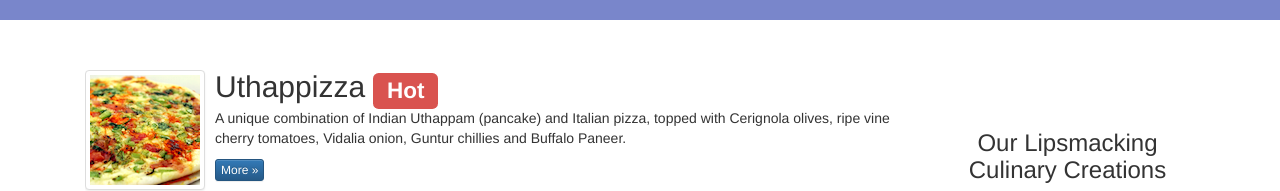
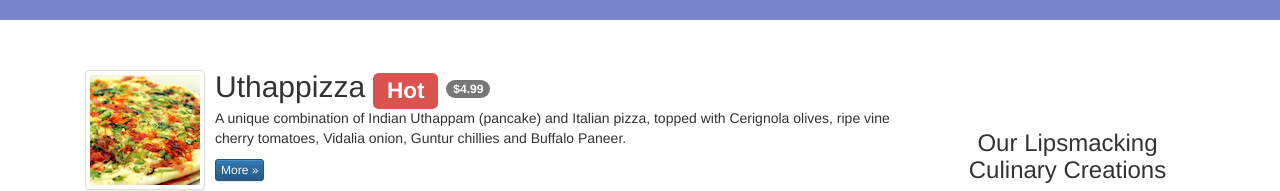
Before and after one commit to blizarazu/Front-End-Web-UI-Frameworks-and-Tools-Coursera, a plain HTML site: page conFusion/index.html in a window 1280 px wide. Shown: the part 439-630 px from the top of the page. Drawn offline with nearby package versions, Linux system fonts and the light colour scheme.

Commit message:
Add badge

```diff
--- a/conFusion/index.html
+++ b/conFusion/index.html
@@ -97,7 +97,7 @@
                         </a>
                     </div>
                     <div class="media-body">
-                        <h2 class="media-heading">Uthappizza <span class="label label-danger">Hot</span></h2>
+                        <h2 class="media-heading">Uthappizza <span class="label label-danger">Hot</span> <span class="badge">$4.99</span></h2>
                         <p>A unique combination of Indian Uthappam (pancake) and
                           Italian pizza, topped with Cerignola olives, ripe vine
                           cherry tomatoes, Vidalia onion, Guntur chillies and
```
